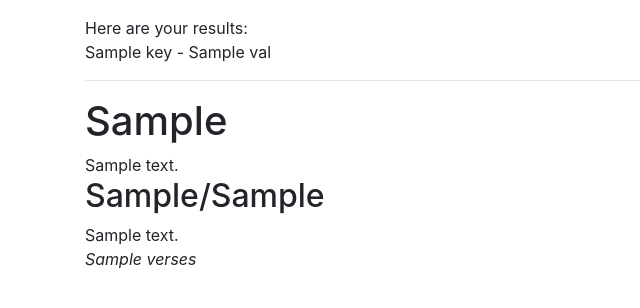
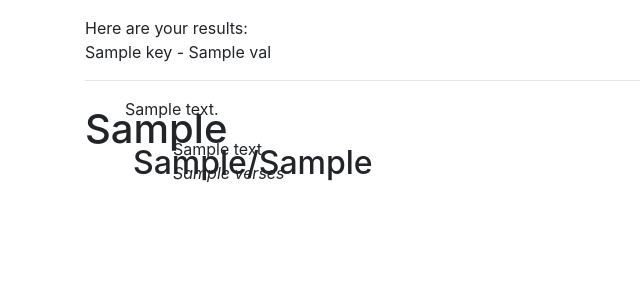
Before and after one commit to just0422/christ-tab-growth-track, a Flask app: template templates/disc_complete.html in a window 1280 px wide. Shown: the part 128-436 px from the top of the page, without its empty margins (0-640 px from the left). Run offline with Flask 2, Linux system fonts and the light colour scheme; the template is opened without the code that fills it: most values are stand-ins (such as "Sample title", 1, 10 or a date in 2020); some libraries are stand-ins or nearby versions.

Commit message:
Style improvements to DISC results

```diff
--- a/main.py
+++ b/main.py
@@ -12,10 +12,8 @@ def disc():
 def disc_submit():
     type_values = {}
 
-    print(request.form)
     for types in disc_type_details:
         type_values[types] = 0
-        print(types)
         for index in range(len(disc_type_details[types]['questions'])):
             type_values[types] += int(request.form.get(types + '-' + str(index)))
 
--- a/static/css/style.css
+++ b/static/css/style.css
@@ -21,3 +21,8 @@
   color: white;
   background-color: black;
 }
+
+.gt-complete-result-header {
+  width: 40px;
+  line-height: 1.6
+}
--- a/templates/disc_complete.html
+++ b/templates/disc_complete.html
@@ -18,22 +18,26 @@
     {% endif %}
 
     <!-- Primary Category -->
-    <h1>{{maxType1[0]}}</h1>
+    <h1 class="float-left text-center gt-complete-result-header">{{maxType1[0]}}</h1>
     <div>{{type_details[maxType1]['description']}}</div>
     <!-- Combo Categories -->
-    <h2>{{maxType1[0]}}/{{maxType2[0]}}</h2>
-    <div>{{type_details[maxType1][maxType2]['description']}}</div>
-    <div><i>{{type_details[maxType1][maxType2]['verses']}}</i></div>
+    <div class="ml-5 mt-3 gt-complete-secondary-category">
+      <h2 class="float-left text-center gt-complete-result-header">{{maxType1[0]}}/{{maxType2[0]}}</h2>
+      <div>{{type_details[maxType1][maxType2]['description']}}</div>
+      <div><i>{{type_details[maxType1][maxType2]['verses']}}</i></div>
+    </div>
 
     {% if doubleMax|length > 0 %}
       <hr/>
       <!-- Primary Category -->
-      <h1>{{maxType2[0]}}</h1>
+      <h1 class="float-left text-center gt-complete-result-header">{{maxType2[0]}}</h1>
       <div>{{type_details[maxType2]['description']}}</div>
       <!-- Combo Categories -->
-      <h2>{{maxType2[0]}}/{{maxType1[0]}}</h2>
-      <div>{{type_details[maxType2][maxType1]['description']}}</div>
-      <div><i>{{type_details[maxType2][maxType1]['verses']}}</i></div>
+      <div class="gt-complete-secondary-category">
+        <h2 class="float-left text-center gt-complete-result-header">{{maxType2[0]}}/{{maxType1[0]}}</h2>
+        <div>{{type_details[maxType2][maxType1]['description']}}</div>
+        <div><i>{{type_details[maxType2][maxType1]['verses']}}</i></div>
+      </div>
     {% endif %}
 
     {% endblock %}
```
